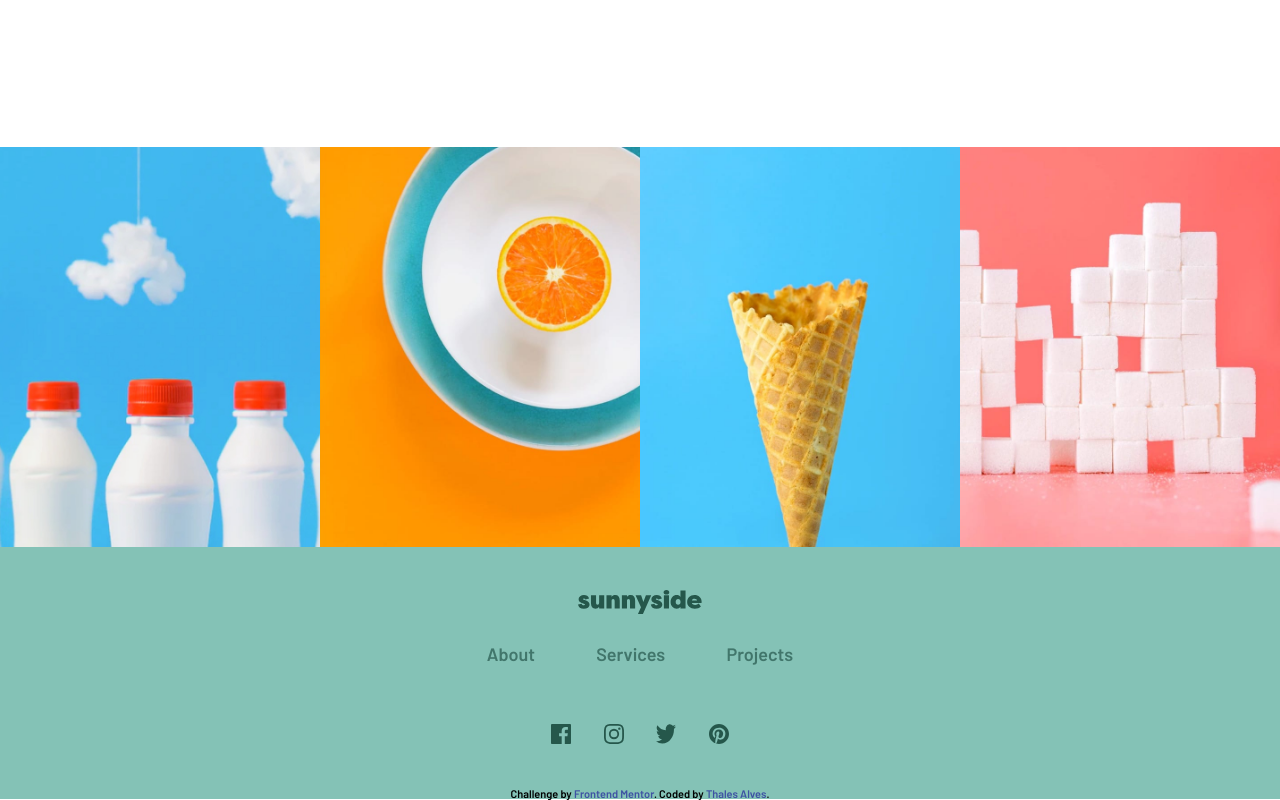
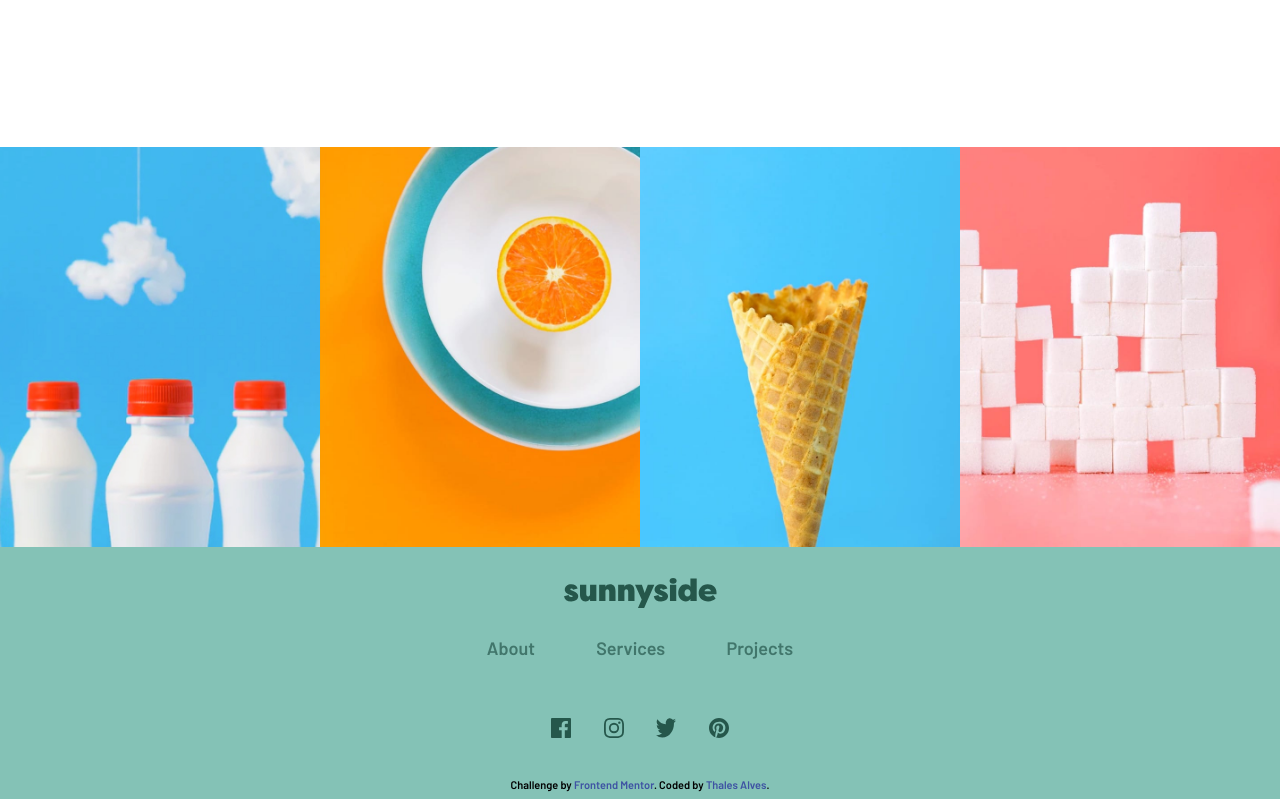
Before and after one commit to thalesAlves758/sunnyside-agency-landing-page, a website: page index.html in a window 1280 px wide. Shown: the part 3184-3984 px from the top of the page. Drawn offline with nearby package versions, Linux system fonts and the light colour scheme; files that its build step writes are made by us from their sources.

Commit message:
wrap attribution into attribution-container

```diff
--- a/index.html
+++ b/index.html
@@ -216,7 +216,7 @@
 
     <footer>
       <div class="footer-content">
-        <img src="./src/images/logo.svg" alt="Footer Sunnyside Logo">
+        <img class="logo" src="./src/images/logo.svg" alt="Footer Sunnyside Logo">
 
         <nav class="footer-nav">
           <ul>
@@ -242,9 +242,11 @@
         </div>
       </div>
 
-      <div class="attribution">
-        Challenge by <a href="https://www.frontendmentor.io?ref=challenge" target="_blank">Frontend Mentor</a>.
-        Coded by <a href="https://github.com/thalesAlves758" target="_blank">Thales Alves</a>.
+      <div class="attribution-container">
+        <div class="attribution">
+          Challenge by <a href="https://www.frontendmentor.io?ref=challenge" target="_blank">Frontend Mentor</a>.
+          Coded by <a href="https://github.com/thalesAlves758" target="_blank">Thales Alves</a>.
+        </div>
       </div>
     </footer>
   </div>
```
